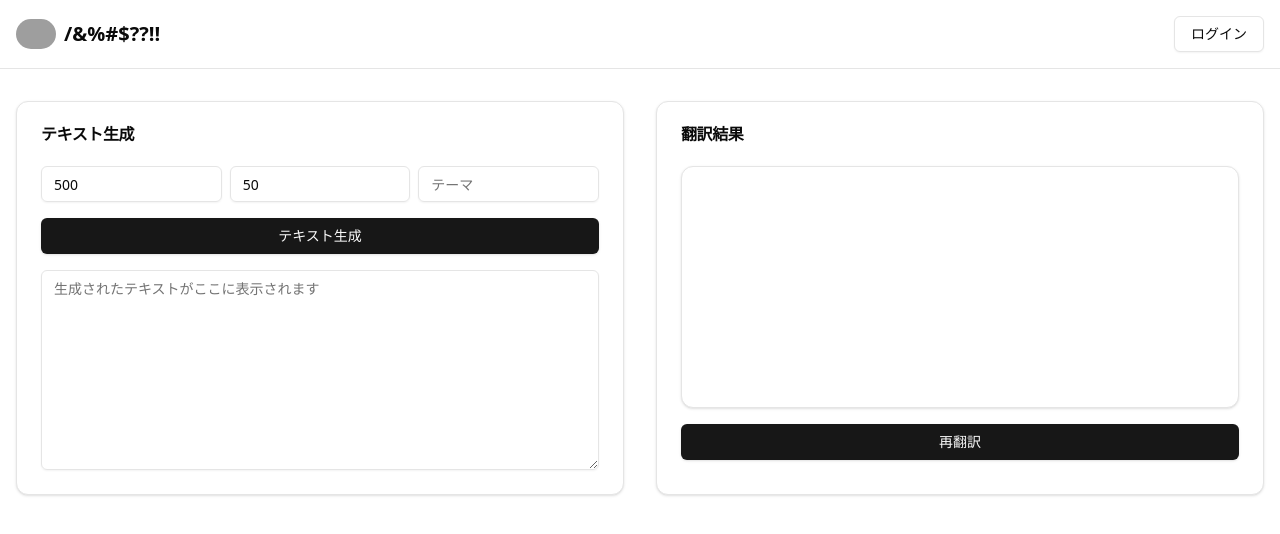
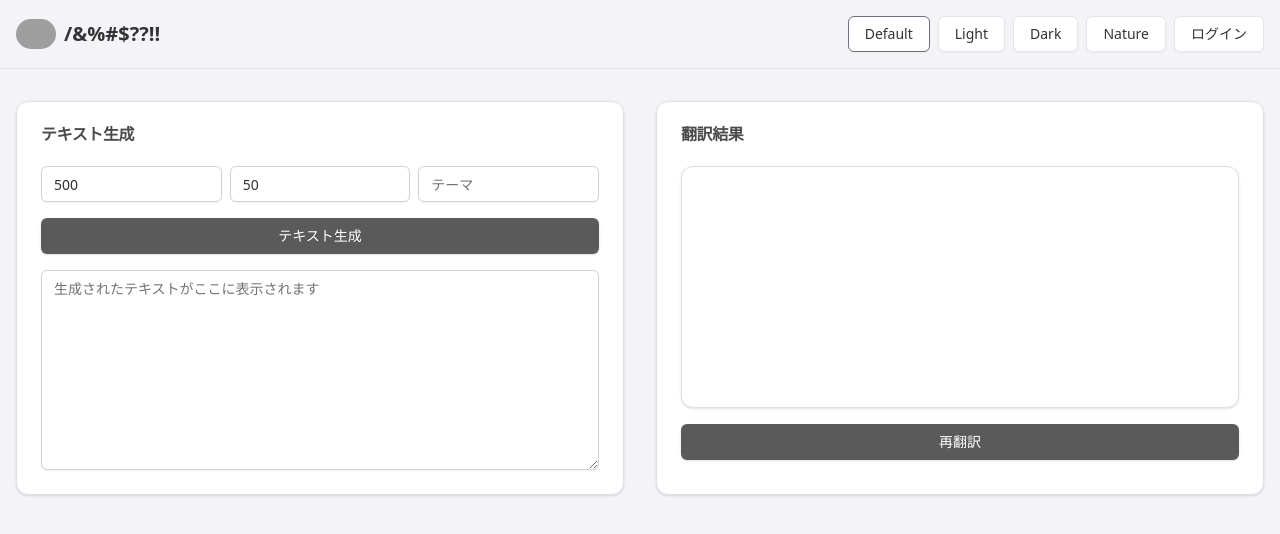
Before and after one commit to toko14/lingo.ai, a Next.js app: page / in a window 1280 px wide. Shown: the top 534 px of the page. Built offline with nearby package versions, Linux system fonts and the light colour scheme; no server answers; grey boxes are pictures that could not be loaded.

Commit message:
テーマを追加

```diff
--- a/package.json
+++ b/package.json
@@ -17,6 +17,7 @@
     "clsx": "^2.1.1",
     "lucide-react": "^0.453.0",
     "next": "14.2.15",
+    "next-themes": "^0.3.0",
     "react": "^18",
     "react-dom": "^18",
     "tailwind-merge": "^2.5.4",
--- a/src/app/layout.tsx
+++ b/src/app/layout.tsx
@@ -1,6 +1,7 @@
 import type { Metadata } from "next";
 import localFont from "next/font/local";
 import "./globals.css";
+import { ThemeProvider } from "next-themes";
 
 const geistSans = localFont({
   src: "./fonts/GeistVF.woff",
@@ -20,15 +21,15 @@ export const metadata: Metadata = {
 
 export default function RootLayout({
   children,
-}: Readonly<{
-  children: React.ReactNode;
-}>) {
+}: {
+  children: React.ReactNode
+}) {
   return (
-    <html lang="en">
-      <body
-        className={`${geistSans.variable} ${geistMono.variable} antialiased`}
-      >
-        {children}
+    <html lang="en" suppressHydrationWarning>
+      <body>
+        <ThemeProvider attribute="class" defaultTheme="default" enableSystem>
+          {children}
+        </ThemeProvider>
       </body>
     </html>
   );
--- a/src/app/page.tsx
+++ b/src/app/page.tsx
@@ -1,15 +1,18 @@
 "use client";
 
 import { useState } from "react";
+import { useTheme } from "next-themes";
 import TextGenerationForm from "@/components/TextGenerationForm";
 import TranslationForm from "@/components/TranslationForm";
 import Header from "@/components/Header";
+import { themes } from "@/styles/themes";
 
 export default function Home() {
   const [generatedText, setGeneratedText] = useState("");
+  const { theme } = useTheme();
 
   return (
-    <div className="flex flex-col min-h-screen">
+    <div className={`flex flex-col min-h-screen ${themes[theme as keyof typeof themes]?.background || ''} ${themes[theme as keyof typeof themes]?.text || ''} transition-colors duration-200`}>
       <Header />
       <main className="flex-grow container mx-auto px-4 py-8">
         <div className="grid grid-cols-1 md:grid-cols-2 gap-8">
--- a/src/components/Header.tsx
+++ b/src/components/Header.tsx
@@ -1,16 +1,50 @@
 import Image from 'next/image';
 import Link from 'next/link';
 import { Button } from "@/components/ui/button"
+import { useTheme } from "next-themes"
+import { themes } from "@/styles/themes"
 
 export default function Header() {
+  const { theme, setTheme } = useTheme()
+
   return (
-    <header className="bg-background border-b">
+    <header className={`${themes[theme as keyof typeof themes]?.background || ''} border-b transition-colors duration-200`}>
       <div className="container mx-auto px-4 py-4 flex justify-between items-center">
         <Link href="/" className="flex items-center">
           <Image src="/logo.png" alt="Logo" width={40} height={40} className="rounded-full" />
-          <span className="ml-2 text-xl font-bold">/&%#$??!!</span>
+          <span className={`ml-2 text-xl font-bold ${themes[theme as keyof typeof themes]?.text || ''}`}>/&%#$??!!</span>
         </Link>
-        <Button variant="outline">ログイン</Button>
+        <div className="flex space-x-2">
+          <Button
+            variant="outline"
+            onClick={() => setTheme('default')}
+            className={`${theme === 'default' ? 'border-gray-500' : ''}`}
+          >
+            Default
+          </Button>
+          <Button
+            variant="outline"
+            onClick={() => setTheme('light')}
+            className={`${theme === 'light' ? 'border-blue-500' : ''}`}
+          >
+            Light
+          </Button>
+          <Button
+            variant="outline"
+            onClick={() => setTheme('dark')}
+            className={`${theme === 'dark' ? 'border-purple-500' : ''}`}
+          >
+            Dark
+          </Button>
+          <Button
+            variant="outline"
+            onClick={() => setTheme('nature')}
+            className={`${theme === 'nature' ? 'border-green-500' : ''}`}
+          >
+            Nature
+          </Button>
+          <Button variant="outline">ログイン</Button>
+        </div>
       </div>
     </header>
   );
--- a/src/components/TextGenerationForm.tsx
+++ b/src/components/TextGenerationForm.tsx
@@ -4,12 +4,15 @@ import { Button } from "@/components/ui/button"
 import { Input } from "@/components/ui/input"
 import { Textarea } from "@/components/ui/textarea"
 import { Card, CardContent, CardHeader, CardTitle } from "@/components/ui/card"
+import { useTheme } from "next-themes";
+import { themes } from "@/styles/themes";
 
 export default function TextGenerationForm({ onTextGenerated }: { onTextGenerated: (text: string) => void }) {
   const [toeicScore, setToeicScore] = useState(500);
   const [wordCount, setWordCount] = useState(50);
   const [theme, setTheme] = useState("");
   const [generatedText, setGeneratedText] = useState("");
+  const { theme: currentTheme } = useTheme();
 
   const handleGenerateText = async () => {
     const text = await generateEnglishText(toeicScore, wordCount, theme);
@@ -18,9 +21,9 @@ export default function TextGenerationForm({ onTextGenerated }: { onTextGenerate
   };
 
   return (
-    <Card>
+    <Card className={`${themes[currentTheme as keyof typeof themes]?.card} ${themes[currentTheme as keyof typeof themes]?.cardBorder} border`}>
       <CardHeader>
-        <CardTitle>テキスト生成</CardTitle>
+        <CardTitle className={themes[currentTheme as keyof typeof themes]?.cardText}>テキスト生成</CardTitle>
       </CardHeader>
       <CardContent className="space-y-4">
         <div className="grid grid-cols-3 gap-2">
@@ -29,23 +32,26 @@ export default function TextGenerationForm({ onTextGenerated }: { onTextGenerate
             value={toeicScore}
             onChange={(e) => setToeicScore(Number(e.target.value))}
             placeholder="TOEICスコア"
+            className={themes[currentTheme as keyof typeof themes]?.input}
           />
           <Input
             type="number"
             value={wordCount}
             onChange={(e) => setWordCount(Number(e.target.value))}
             placeholder="単語数"
+            className={themes[currentTheme as keyof typeof themes]?.input}
           />
           <Input
             type="text"
             value={theme}
             onChange={(e) => setTheme(e.target.value)}
             placeholder="テーマ"
+            className={themes[currentTheme as keyof typeof themes]?.input}
           />
         </div>
-        <Button onClick={handleGenerateText} className="w-full">テキスト生成</Button>
+        <Button onClick={handleGenerateText} className={`w-full ${themes[currentTheme as keyof typeof themes]?.button}`}>テキスト生成</Button>
         <Textarea
-          className="min-h-[200px]"
+          className={`min-h-[200px] ${themes[currentTheme as keyof typeof themes]?.input}`}
           value={generatedText}
           readOnly
           placeholder="生成されたテキストがここに表示されます"
--- a/src/components/TranslationForm.tsx
+++ b/src/components/TranslationForm.tsx
@@ -2,9 +2,12 @@ import React, { useState, useEffect } from "react";
 import { translateText } from "@/utils/translate";
 import { Button } from "@/components/ui/button"
 import { Card, CardContent, CardHeader, CardTitle } from "@/components/ui/card"
+import { useTheme } from "next-themes";
+import { themes } from "@/styles/themes";
 
 export default function TranslationForm({ textToTranslate }: { textToTranslate: string }) {
   const [translatedText, setTranslatedText] = useState("");
+  const { theme } = useTheme();
 
   useEffect(() => {
     if (textToTranslate) {
@@ -20,19 +23,19 @@ export default function TranslationForm({ textToTranslate }: { textToTranslate:
   };
 
   return (
-    <Card>
+    <Card className={`${themes[theme as keyof typeof themes]?.card} ${themes[theme as keyof typeof themes]?.cardBorder} border`}>
       <CardHeader>
-        <CardTitle>翻訳結果</CardTitle>
+        <CardTitle className={themes[theme as keyof typeof themes]?.cardText}>翻訳結果</CardTitle>
       </CardHeader>
       <CardContent className="space-y-4">
-        <Card>
+        <Card className={`${themes[theme as keyof typeof themes]?.card} ${themes[theme as keyof typeof themes]?.cardBorder} border`}>
           <CardContent className="mt-4">
             <div className="h-[200px] overflow-y-auto">
-              <p className="whitespace-pre-wrap">{translatedText}</p>
+              <p className={`whitespace-pre-wrap ${themes[theme as keyof typeof themes]?.cardText}`}>{translatedText}</p>
             </div>
           </CardContent>
         </Card>
-        <Button onClick={handleTranslate} className="w-full">再翻訳</Button>
+        <Button onClick={handleTranslate} className={`w-full ${themes[theme as keyof typeof themes]?.button}`}>再翻訳</Button>
       </CardContent>
     </Card>
   );
--- /dev/null
+++ b/src/styles/themes.ts
@@ -0,0 +1,38 @@
+export const themes = {
+  default: {
+    background: "bg-[#f4f4f8]",
+    text: "text-[#333333]",
+    card: "bg-white",
+    cardBorder: "border-[#e0e0e4]",
+    cardText: "text-[#4a4a4a]",
+    button: "bg-[#5a5a5a] hover:bg-[#4a4a4a] text-white",
+    input: "bg-white border-[#d1d1d5] text-[#333333]",
+  },
+  light: {
+    background: "bg-[#fff5e6]",
+    text: "text-[#4a3f35]",
+    card: "bg-[#fffaf0]",
+    cardBorder: "border-[#e6d9c6]",
+    cardText: "text-[#6b5b4f]",
+    button: "bg-[#e67e22] hover:bg-[#d35400] text-white",
+    input: "bg-white border-[#e6d9c6] text-[#4a3f35]",
+  },
+  dark: {
+    background: "bg-[#1e1e1e]",
+    text: "text-[#d4d4d4]",
+    card: "bg-[#252526]",
+    cardBorder: "border-[#3e3e42]",
+    cardText: "text-[#9cdcfe]",
+    button: "bg-[#0e639c] hover:bg-[#1177bb] text-white",
+    input: "bg-[#3c3c3c] border-[#3c3c3c] text-[#cccccc]",
+  },
+  nature: {
+    background: "bg-green-50",
+    text: "text-green-900",
+    card: "bg-white",
+    cardBorder: "border-green-200",
+    cardText: "text-green-800",
+    button: "bg-green-600 hover:bg-green-700 text-white",
+    input: "bg-white border-green-300",
+  },
+};
```
Also changed, not shown: 1 other file (tests, documents, lock files or other folders).
